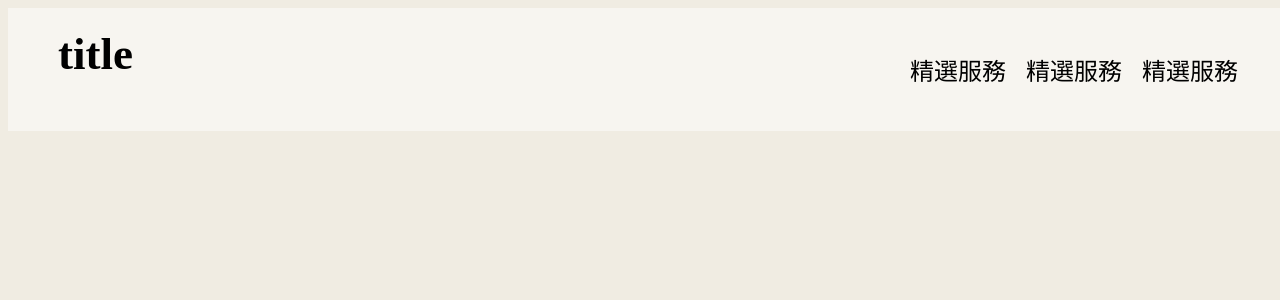
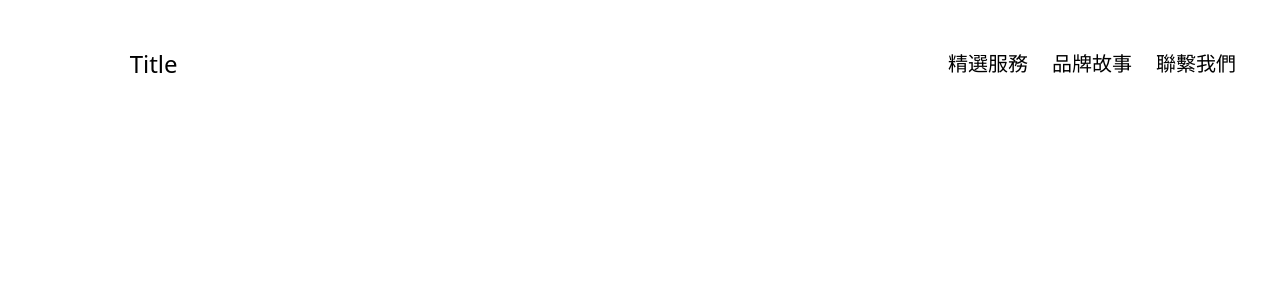
Before and after one commit to Eazychen/React-page, a React (Create React App) app: page /contact in a window 1280 px wide. Shown: the top 300 px of the page. Built offline with nearby package versions, Linux system fonts and the light colour scheme.

Commit message:
add tailwind css && create ulgroup component

```diff
--- a/package.json
+++ b/package.json
@@ -35,5 +35,10 @@
       "last 1 firefox version",
       "last 1 safari version"
     ]
+  },
+  "devDependencies": {
+    "prettier": "^3.2.5",
+    "prettier-plugin-tailwindcss": "^0.5.14",
+    "tailwindcss": "^3.4.3"
   }
 }
--- a/src/DefaultComponent.js
+++ b/src/DefaultComponent.js
@@ -1,41 +1,10 @@
 import React from "react";
-import "./style/DefaultComponent.css";
-import { useNavigate } from "react-router-dom";
+import HomePage from "./HomePage";
 
 const DefaultComponent = () => {
-	const navigate = useNavigate();
-
 	return (
-		<div className='container'>
-			<div className='header'>
-				<div className='title'>title</div>
-				<ul className='nav-group'>
-					<li
-						className='nav-group-li'
-						onClick={() => {
-							navigate("/");
-						}}
-					>
-						精選服務
-					</li>
-					<li
-						className='nav-group-li'
-						onClick={() => {
-							navigate("/");
-						}}
-					>
-						精選服務
-					</li>
-					<li
-						className='nav-group-li'
-						onClick={() => {
-							navigate("/");
-						}}
-					>
-						精選服務
-					</li>
-				</ul>
-			</div>
+		<div>
+			<HomePage />
 		</div>
 	);
 };
--- a/src/HomePage.js
+++ b/src/HomePage.js
@@ -1,7 +1,27 @@
 import React from "react";
+import { useNavigate } from "react-router-dom";
+
+const UlGroup = ()=>{
+	const navigate = useNavigate();
+	const listdata = [
+		{ title: "精選服務",path: "/services"},
+		{ title: "品牌故事", path: "/about" },
+        { title: "聯繫我們", path: "/contact"}
+	]
+	return (<ul className="flex items-center ml-auto">
+		{listdata.map((data)=> (
+			<li className="nav-li-group" onClick={()=>navigate(data.path)}>{data.title}</li>
+		))}
+</ul>)
+}
 
 const HomePage = () => {
-	return <h2>HomePage</h2>;
+	return (
+		<div className="grid grid-cols-[20%_80%] p-8  ">
+			<div className="p-4 text-2xl text-center">Title</div>
+			<UlGroup />
+		</div>
+	);
 };
 
 export default HomePage;
--- /dev/null
+++ b/src/index.css
@@ -0,0 +1,7 @@
+@tailwind base;
+@tailwind components;
+@tailwind utilities;
+
+.nav-li-group{
+    @apply p-3 text-xl  cursor-pointer
+}
--- a/src/index.js
+++ b/src/index.js
@@ -4,6 +4,7 @@ import App from "./App";
 import { createBrowserRouter, RouterProvider } from "react-router-dom";
 import DefaultComponent from "./DefaultComponent";
 import HomePage from "./HomePage";
+import "./index.css";
 
 const root = ReactDOM.createRoot(document.getElementById("root"));
 
@@ -18,7 +19,7 @@ const routers = createBrowserRouter([
 	// },
 ]);
 
-root.render(<RouterProvider router={routers} />);
+root.render(<RouterProvider router={routers}/>);
 
 // root.render(
 // 	<React.StrictMode>
--- a/src/style/DefaultComponent.css
+++ /dev/null
@@ -1,39 +0,0 @@
-body {
-	background-color: #f0ece2;
-}
-
-.container {
-	width: 100vw;
-}
-
-.container .header {
-	padding: 10px 40px;
-	display: grid;
-	grid-template-columns: 20% 80%;
-	background-color: rgba(255, 255, 255, 0.5);
-}
-.container .header .title {
-	padding: 10px;
-	font-size: 45px;
-	font-weight: bold;
-}
-
-.container .header .nav-group {
-	display: flex;
-	justify-content: center;
-	align-items: center;
-	margin-left: auto;
-	list-style: none;
-	font-size: 24px;
-}
-
-.container .header .nav-group .nav-group-li {
-	padding: 10px;
-}
-.container .header .nav-group .nav-group-li:hover {
-	background-color: #dfd3c3;
-	transition: 0.5s;
-	border-radius: 0.35rem;
-	text-align: center;
-	cursor: pointer;
-}
--- /dev/null
+++ b/tailwind.config.js
@@ -0,0 +1,12 @@
+/** @type {import('tailwindcss').Config} */
+module.exports = {
+	content: ["./src/**/*.{js,jsx,ts,tsx}"],
+	theme: {
+		extend: {
+			backgroundColor: {
+				'white-alpha-50': 'rgba(255, 255, 255, 0.5)',
+			}
+		},
+	},
+	plugins: [],
+};
```
Also changed, not shown: 2 other files (tests, documents, lock files or other folders).
